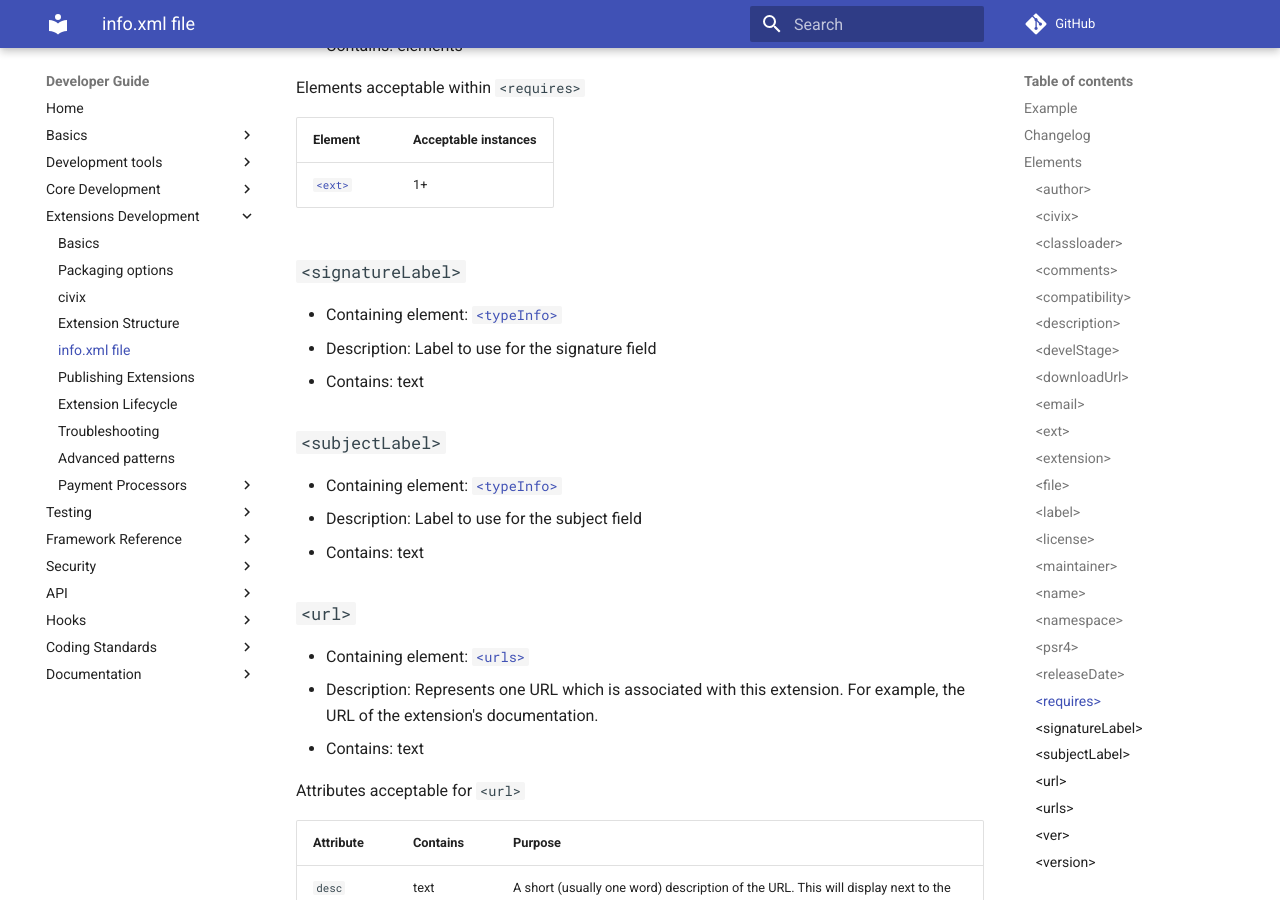
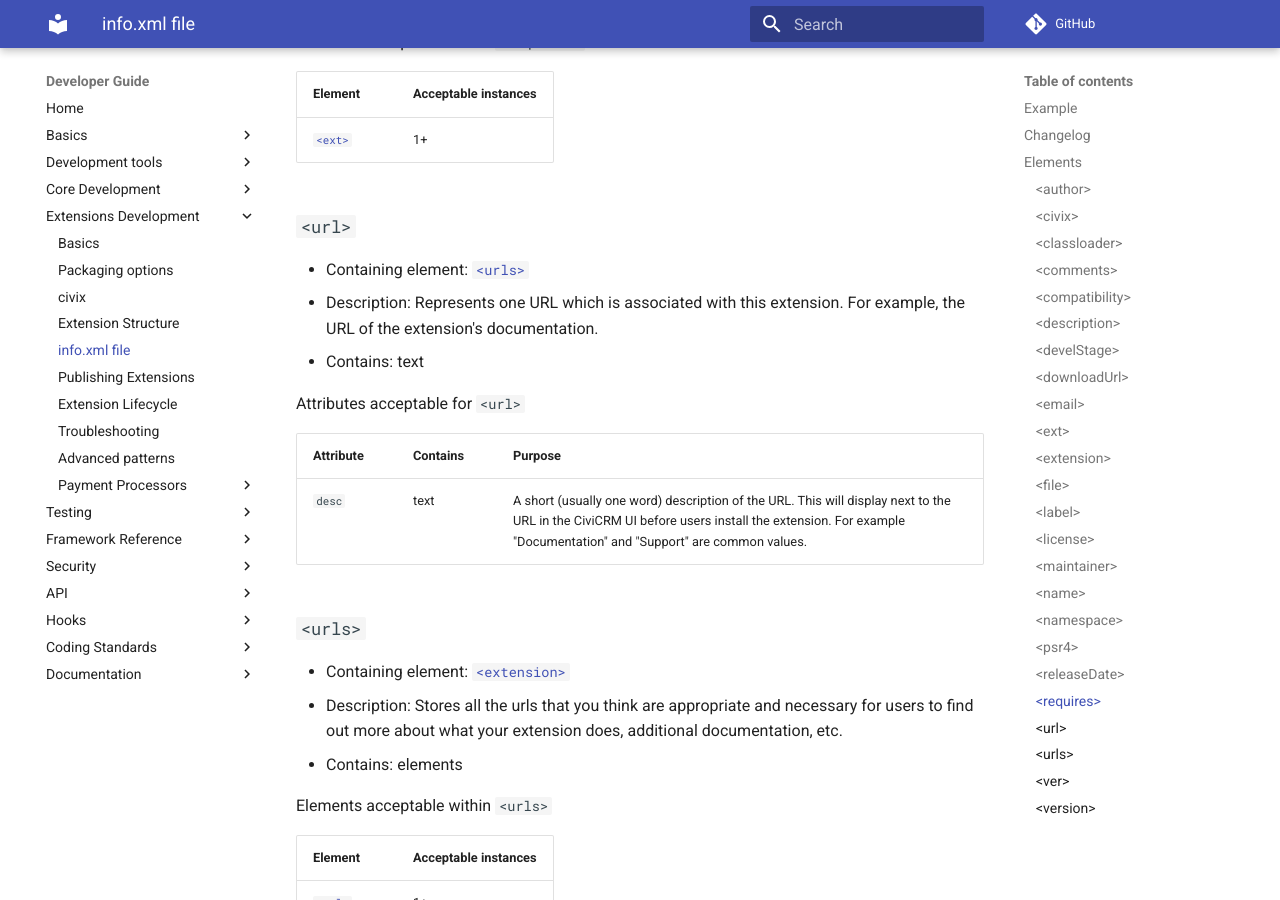
Before and after one commit to civicrm/civicrm-dev-docs, an MkDocs documentation site: the page built from docs/extensions/info-xml.md, in a window 1280 px wide and 900 px high, scrolled down 8191 px. Built offline with MkDocs 1.6.1 and Material for MkDocs 9.7.7, drawn with Linux system fonts in a browser that asks for light colours; comment, search, counter and statistics services are not loaded; old or Windows-style settings are respelled for this version of MkDocs.

Commit message:
Remove references to <typeInfo> and child elements

```diff
--- a/docs/extensions/info-xml.md
+++ b/docs/extensions/info-xml.md
@@ -264,19 +263,6 @@ Elements acceptable within `<requires>`
 | -- | -- |
 | [`<ext>`](#ext) | 1+ |
 
-### `<signatureLabel>` {:#signatureLabel}
-
-* Containing element: [`<typeInfo>`](#typeInfo)
-* Description: Label to use for the signature field
-* Contains: text
-
-### `<subjectLabel>` {:#subjectLabel}
-
-* Containing element: [`<typeInfo>`](#typeInfo)
-* Description: Label to use for the subject field
-* Contains: text
-
-
 ### `<url>` {:#url}
 
 * Containing element: [`<urls>`](#urls)
```
Also changed, not shown: other parts of docs/extensions/info-xml.md (+0 -1 lines).
